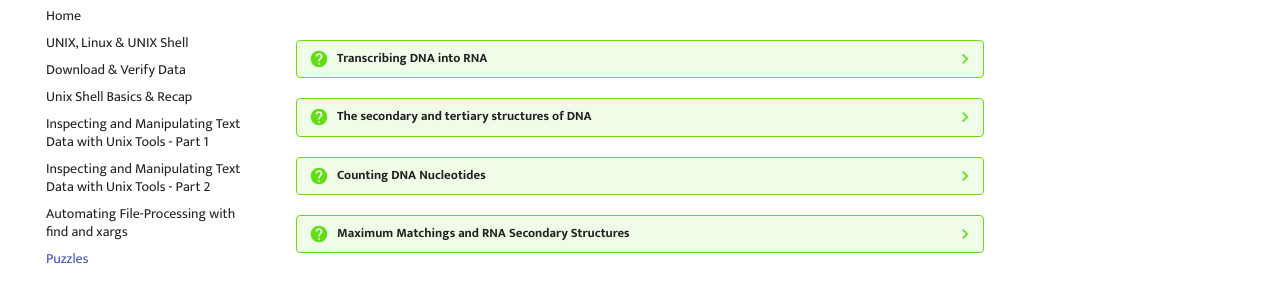
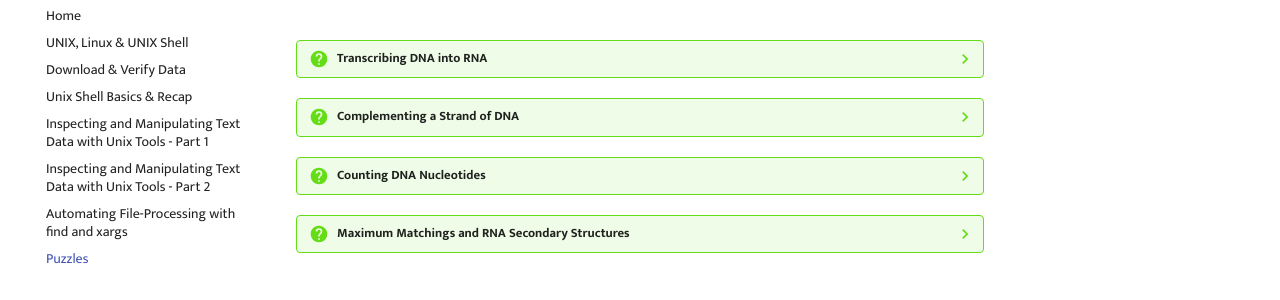
Before and after one commit to GenomicsAotearoa/shell-for-bioinformatics, an MkDocs documentation site: the page built from docs/puzzles.md, in a window 1280 px wide. Shown: the part 140-440 px from the top of the page. Built offline with MkDocs 1.6.1 and Material for MkDocs 9.7.7, drawn with Linux system fonts in a browser that asks for light colours; comment, search, counter and statistics services are not loaded.

Commit message:
change puzzle name

```diff
--- a/docs/puzzles.md
+++ b/docs/puzzles.md
@@ -10,7 +10,7 @@
     **Return:** The transcribed RNA string of *t*
 
 
-??? question "The secondary and tertiary structures of DNA"
+??? question "Complementing a Strand of DNA"
 
     In DNA strings, symbols 'A' and 'T' are complements of each other, as are 'C' and 'G'.
 
```
